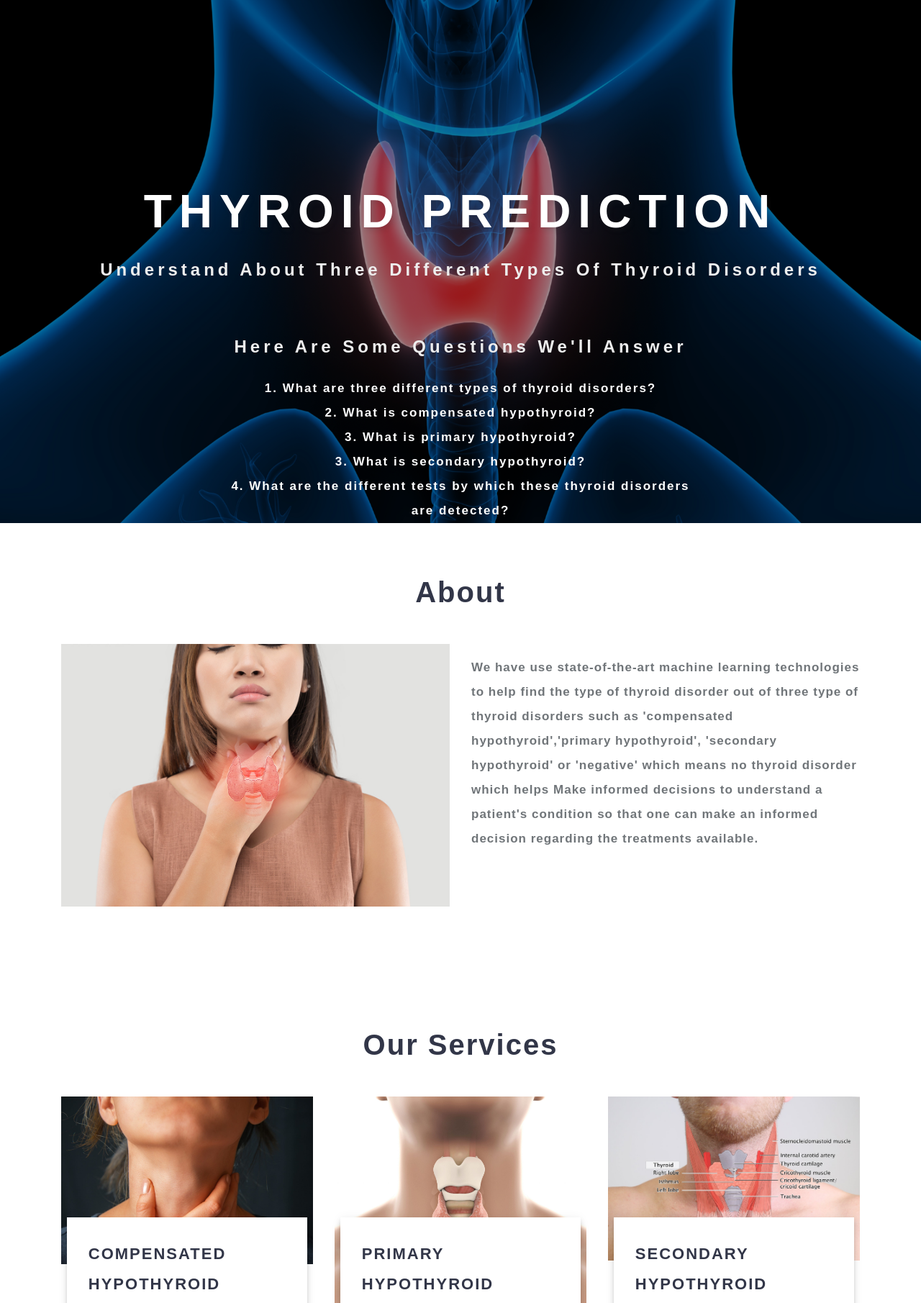
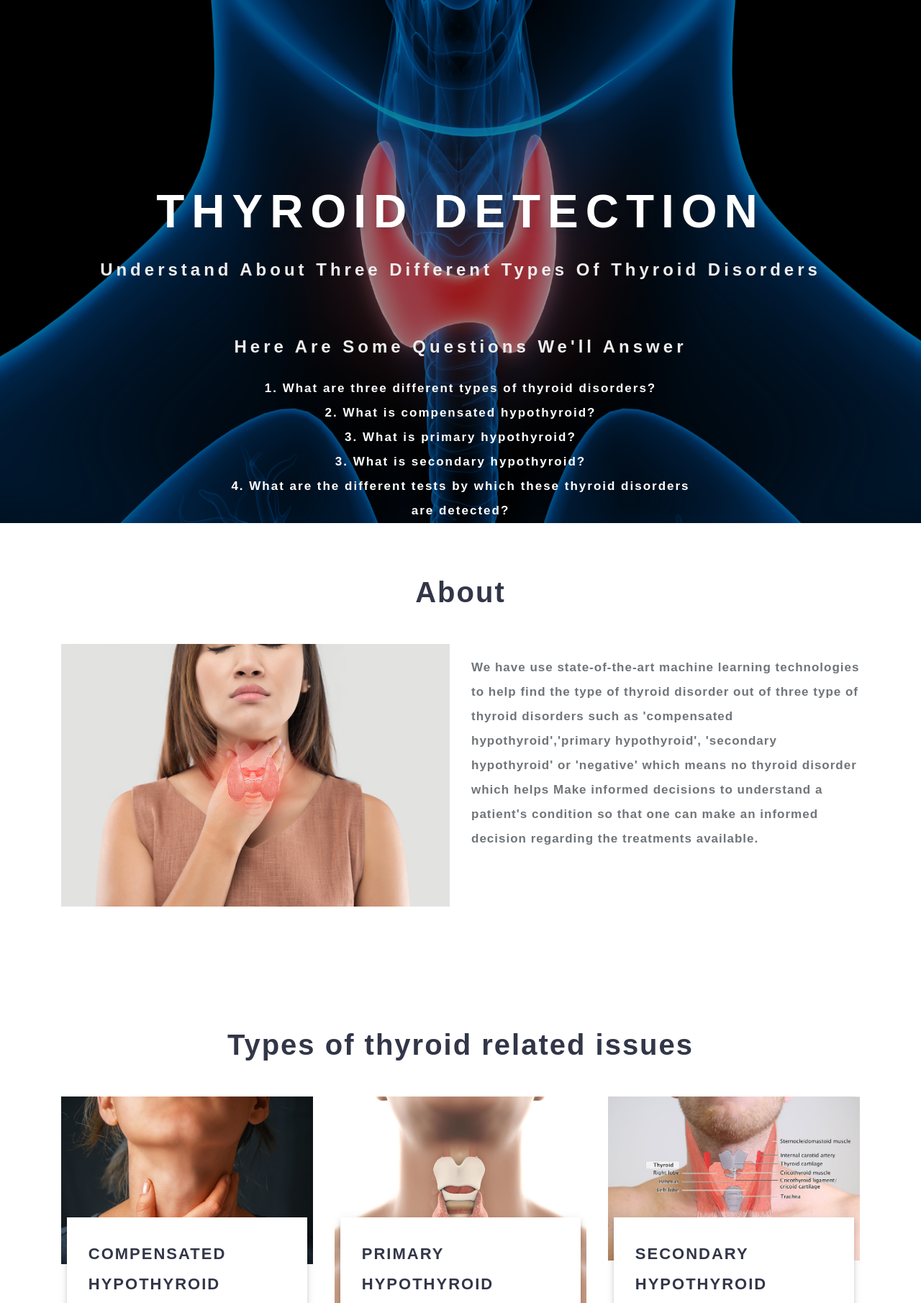
Before and after one commit to sagar61205/Thyroid-detection, a Flask app: page / in a window 1280 px wide. Shown: the part 56-1867 px from the top of the page at 72% size. Run offline with Flask 2, Linux system fonts and the light colour scheme; some libraries are stand-ins or nearby versions; some web fonts are replaced.

Commit message:
Update home.html

```diff
--- a/templates/home.html
+++ b/templates/home.html
@@ -8,7 +8,7 @@
 					<div class="overlay">
 						<div class="container">
 							<div class="w3layouts-banner-info text-center">
-								<h3 class="text-wh">Thyroid prediction</h3>
+								<h3 class="text-wh">Thyroid detection</h3>
 								<h4 class="text-wh mx-auto my-4"><b>Understand about three different types of thyroid disorders</b></h4>
 								<br>
 								<h4 class="text-wh mx-auto my-4"><strong> Here are some questions we'll answer</strong></h4>
@@ -48,7 +48,7 @@
 <!-- Products & Services -->
 <section class="blog py-5">
 	<div class="container py-md-5">
-		<h3 class="heading mb-sm-5 mb-4 text-center"> Our Services</h3>
+		<h3 class="heading mb-sm-5 mb-4 text-center">Types of thyroid related issues</h3>
 		<div class="row blog-grids">
 			<div class="col-lg-4 col-md-6 blog-middle mb-lg-0 mb-sm-5 pb-lg-0 pb-md-5">
 				<img src="{{ url_for('static', filename='images/comp.jpg') }}" class="img-fluid" alt="" />
```
